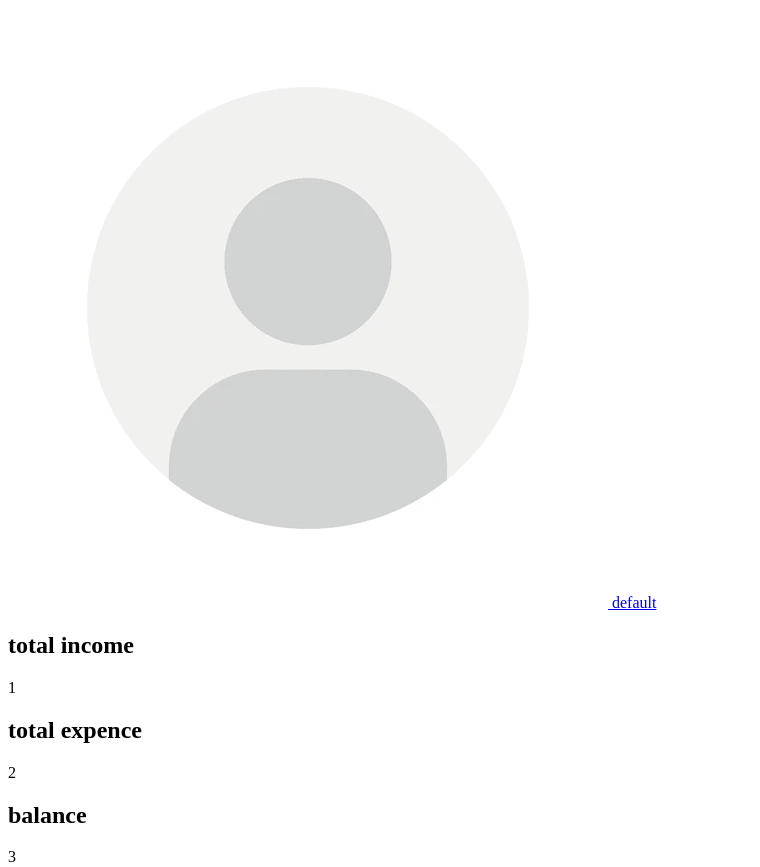
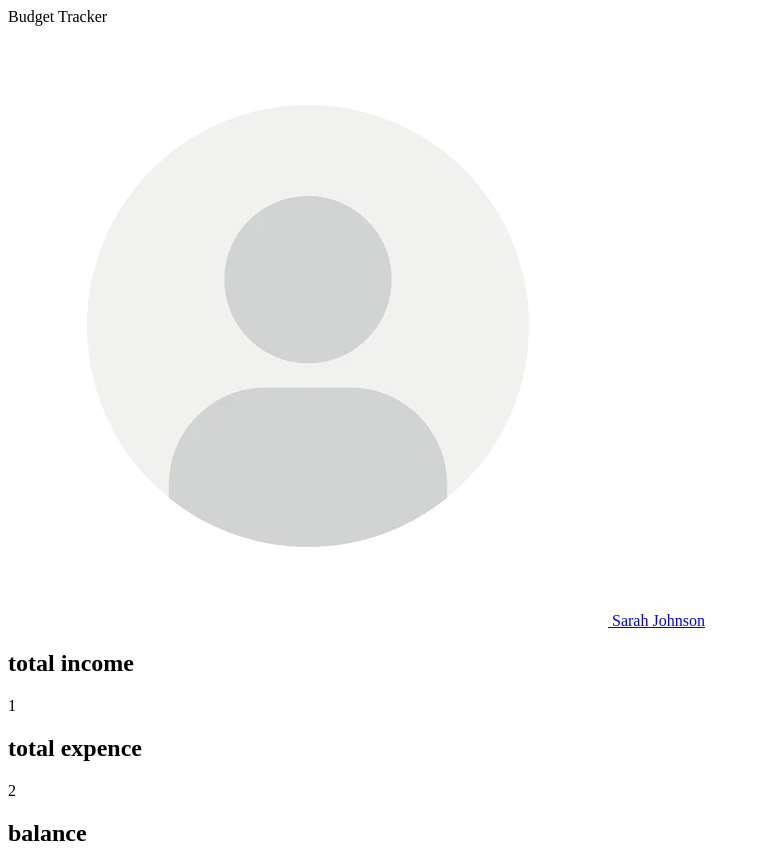
Before and after one commit to rahulrameshm0/Budget-Tracking-System, a Django app: page /home/ in a window 1280 px wide. Shown: the top 867 px of the page, without its empty margins (0-760 px from the left). Run offline with Django 5.2, Linux system fonts and the light colour scheme; a user stored in the database is signed in; data that the repository does not hold is empty.

Commit message:
fixed slight issue in the navbar and structure the code

```diff
--- a/templates/home-page.html
+++ b/templates/home-page.html
@@ -1,18 +1,21 @@
 {% load static %}
 <!DOCTYPE html>
 <html lang="en">
+
 <head>
     <meta charset="UTF-8">
     <meta name="viewport" content="width=device-width, initial-scale=1.0">
     <title>Home</title>
 </head>
+
 <body>
     <nav>
         <div class="navbar">
+            <div class="navbar-brand">Budget Tracker</div>
             <div class="user-profile">
                 <a href="#">
-                    <img src="{% static 'images/profile.webp' %}" alt="profile-img">
-                    <span><a href="#">default</a></span>
+                    <img src="{% static 'images/profile.webp' %}" alt="Sarah Johnson">
+                    <span>Sarah Johnson</span>
                 </a>
             </div>
         </div>
@@ -122,4 +125,5 @@
         </section>
     </main>
 </body>
+
 </html>
```
Also changed, not shown: templates/edit-transactions.html (+11 -4 lines). Lines whose indentation alone changed are shown as unchanged.
